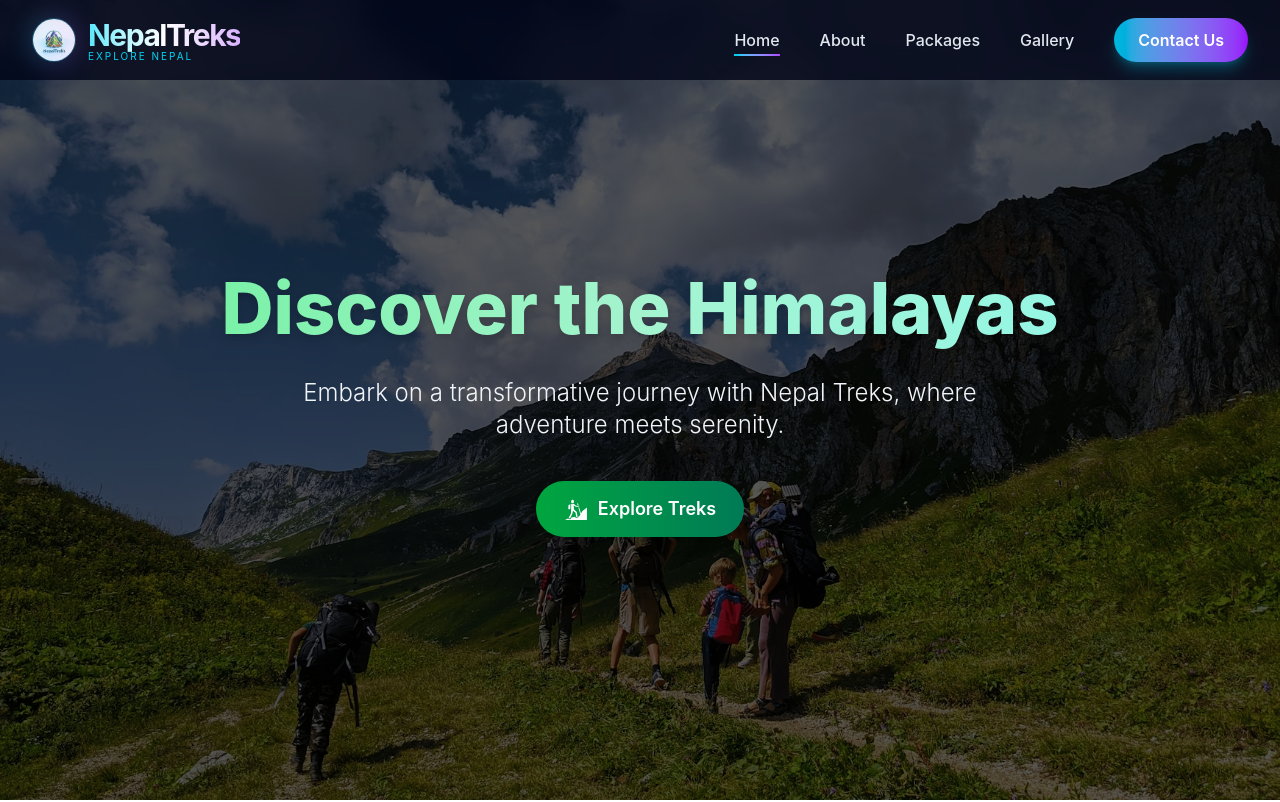
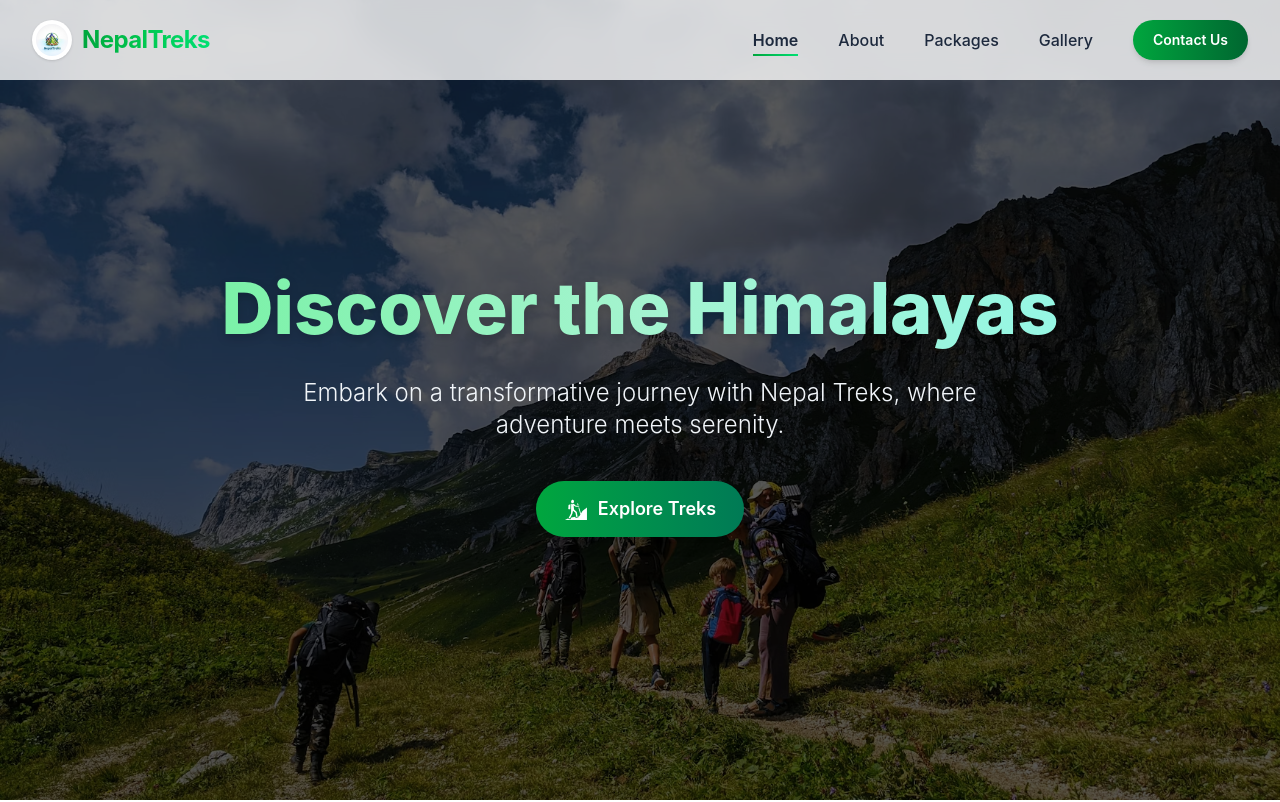
Before and after one commit to sabin-khatri/trekking_web, a React (Vite) app: page / in a window 1280 px wide. Shown: the top 802 px of the page. Built offline with nearby package versions, Linux system fonts and the light colour scheme.

Commit message:
updated code

```diff
--- a/src/components/Navbar.jsx
+++ b/src/components/Navbar.jsx
@@ -1,18 +1,16 @@
-"use client";
-
-import React, { useState, useEffect } from 'react';
+// src/components/Navbar.jsx
+import React from 'react';
+import { useState, useEffect } from 'react';
 import { Link, useLocation } from 'react-router-dom';
-import { motion } from 'framer-motion';
 
 export default function Navbar() {
   const [isMobileOpen, setIsMobileOpen] = useState(false);
   const [hasScrolled, setHasScrolled] = useState(false);
 
   const location = useLocation();
-
   useEffect(() => {
     const handleScroll = () => {
-      setHasScrolled(window.scrollY > 30);
+      setHasScrolled(window.scrollY > 40);
     };
 
     window.addEventListener('scroll', handleScroll);
@@ -28,48 +26,53 @@ export default function Navbar() {
 
   return (
     <nav
-      className={`fixed top-0 left-0 right-0 z-50 transition-all duration-300 backdrop-blur-lg
+      className={`
+        fixed top-0 left-0 right-0 z-50 transition-all duration-300 backdrop-blur-md
         ${hasScrolled
-          ? 'bg-slate-950/95 shadow-xl border-b border-cyan-500/20'
-          : 'bg-slate-950/80'
-        }`}
+          ? 'bg-white/95 shadow-md'
+          : 'bg-white/80'}
+      `}
     >
-      <div className="mx-auto max-w-7xl px-6 lg:px-8">
+      <div className="mx-auto max-w-7xl px-4 sm:px-6 lg:px-8">
         <div className="flex h-16 sm:h-20 items-center justify-between">
 
           {/* Logo */}
-          <Link to="/" className="flex items-center gap-3 group">
-            <div className="relative">
+          <Link to="/" className="flex items-center gap-2.5 group">
             <img
               src="src/assets/img/logo.png"
               alt="Nepal Treks Logo"
-                className="h-9 w-9 sm:h-11 sm:w-11 rounded-full object-cover border border-cyan-400/30
-                           group-hover:rotate-12 group-hover:scale-110 transition-all duration-300"
+              className="h-9 w-9 sm:h-10 sm:w-10 rounded-full object-cover bg-white p-1 shadow-sm
+                         group-hover:rotate-[15deg] group-hover:scale-110 transition-transform duration-300"
             />
-              <div className="absolute -inset-1 bg-gradient-to-r from-cyan-400 to-purple-500 rounded-full opacity-20 blur-md group-hover:opacity-40 transition-opacity" />
-            </div>
-
-            <div>
-              <span className="text-2xl sm:text-3xl font-bold tracking-tighter bg-gradient-to-r from-cyan-300 via-white to-purple-300 bg-clip-text text-transparent">
+            <span className="
+              text-xl sm:text-2xl font-bold tracking-tight
+              bg-gradient-to-r from-green-600 via-green-500 to-green-400
+              bg-clip-text text-transparent
+            ">
               NepalTreks
             </span>
-              <p className="text-[10px] text-cyan-400 -mt-1 tracking-[2px]">EXPLORE NEPAL</p>
-            </div>
           </Link>
 
           {/* Desktop Navigation */}
-          <div className="hidden md:flex items-center gap-10">
+          <div className="hidden md:flex items-center gap-8 lg:gap-10">
             {navItems.map((item) => (
               <Link
                 key={item.name}
                 to={item.path}
-                className="group relative font-medium text-slate-200 hover:text-white transition-colors duration-200"
+                className={`
+                  relative font-medium text-slate-800 transition-colors
+                  hover:text-green-600
+                  ${location.pathname === item.path ? 'text-green-600 font-semibold' : ''}
+                `}
               >
                 {item.name}
                 <span
-                  className={`absolute -bottom-1 left-0 h-[2px] w-0 bg-gradient-to-r from-cyan-400 to-purple-500
-                    transition-all duration-300 group-hover:w-full
-                    ${location.pathname === item.path ? 'w-full' : ''}`}
+                  className={`
+                    absolute -bottom-1 left-0 h-0.5 w-full origin-left scale-x-0
+                    bg-gradient-to-r from-green-600 to-green-400
+                    transition-transform duration-300
+                    ${location.pathname === item.path ? 'scale-x-100' : 'group-hover:scale-x-100'}
+                  `}
                 />
               </Link>
             ))}
@@ -77,68 +80,71 @@ export default function Navbar() {
             {/* Contact Button */}
             <Link
               to="/contact"
-              className="relative overflow-hidden group px-6 py-2.5 font-semibold text-white
-                         bg-gradient-to-r from-cyan-500 to-purple-600 rounded-full
-                         hover:from-cyan-600 hover:to-purple-700 transition-all duration-300
-                         shadow-lg shadow-cyan-500/30 hover:shadow-xl hover:shadow-purple-500/40
-                         active:scale-95"
+              className="
+                rounded-full bg-gradient-to-r from-green-600 to-green-800
+                px-5 py-2.5 text-sm font-semibold text-white shadow-md
+                hover:from-green-700 hover:to-green-900 hover:shadow-lg
+                hover:scale-105 active:scale-95 transition-all duration-200
+              "
             >
-              <span className="relative z-10">Contact Us</span>
-              <div className="absolute inset-0 bg-white/20 translate-y-full group-hover:translate-y-0 transition-transform duration-300" />
+              Contact Us
             </Link>
           </div>
 
-          {/* Mobile Menu Button */}
+          {/* Mobile Hamburger */}
           <button
+            className="md:hidden p-2 rounded-md text-slate-800 hover:bg-slate-100 transition-colors"
             onClick={() => setIsMobileOpen(!isMobileOpen)}
-            className="md:hidden p-3 rounded-xl text-slate-200 hover:bg-white/10 transition-colors"
             aria-label="Toggle mobile menu"
           >
             {isMobileOpen ? (
-              <svg xmlns="http://www.w3.org/2000/svg" className="h-7 w-7" fill="none" viewBox="0 0 24 24" stroke="currentColor" strokeWidth={2.5}>
-                <path strokeLinecap="round" strokeLinejoin="round" d="M6 18L18 6M6 6l12 12" />
+              // Close icon
+              <svg className="h-7 w-7" fill="none" viewBox="0 0 24 24" stroke="currentColor">
+                <path strokeLinecap="round" strokeLinejoin="round" strokeWidth={2} d="M6 18L18 6M6 6l12 12" />
               </svg>
             ) : (
-              <svg xmlns="http://www.w3.org/2000/svg" className="h-7 w-7" fill="none" viewBox="0 0 24 24" stroke="currentColor" strokeWidth={2.5}>
-                <path strokeLinecap="round" strokeLinejoin="round" d="M4 6h16M4 12h16M4 18h16" />
+
+              <svg className="h-7 w-7" fill="none" viewBox="0 0 24 24" stroke="currentColor">
+                <path strokeLinecap="round" strokeLinejoin="round" strokeWidth={2} d="M4 6h16M4 12h16M4 18h16" />
               </svg>
             )}
           </button>
         </div>
       </div>
 
-      {/* Mobile Menu */}
+
       <div
-        className={`md:hidden overflow-hidden transition-all duration-500 ease-out bg-slate-950/95 border-t border-cyan-500/10
-          ${isMobileOpen ? 'max-h-[420px] py-6' : 'max-h-0 py-0'}`}
+        className={`
+          md:hidden overflow-hidden transition-all duration-400 ease-in-out
+          bg-white/95 backdrop-blur-md border-t border-slate-100
+          ${isMobileOpen ? 'max-h-[500px] py-5 shadow-lg' : 'max-h-0 py-0'}
+        `}
       >
-        <div className="flex flex-col px-6 space-y-2">
-          {navItems.map((item, index) => (
-            <motion.div
+        <div className="flex flex-col px-4 space-y-2">
+          {navItems.map((item) => (
+            <Link
               key={item.name}
-              initial={{ opacity: 0, x: -20 }}
-              animate={{ opacity: 1, x: 0 }}
-              transition={{ delay: index * 0.05 }}
-            >
-              <Link
               to={item.path}
+              className={`
+                block px-5 py-3.5 rounded-lg text-base font-medium transition-colors
+                ${location.pathname === item.path
+                  ? 'bg-green-50 text-green-700 font-semibold'
+                  : 'text-slate-800 hover:bg-green-50 hover:text-green-700'}
+              `}
               onClick={() => setIsMobileOpen(false)}
-                className={`block px-6 py-4 rounded-2xl text-lg font-medium transition-all
-                  ${location.pathname === item.path
-                    ? 'bg-cyan-500/10 text-cyan-400'
-                    : 'text-slate-300 hover:bg-white/5 hover:text-white'}`}
             >
               {item.name}
             </Link>
-            </motion.div>
           ))}
 
           <Link
             to="/contact"
+            className="
+              block mt-3 mx-5 py-3.5 text-center rounded-full font-semibold
+              bg-gradient-to-r from-green-600 to-green-800 text-white
+              hover:from-green-700 hover:to-green-900 active:scale-95 transition-all
+            "
             onClick={() => setIsMobileOpen(false)}
-            className="mt-6 mx-2 py-4 text-center rounded-2xl font-semibold text-lg
-                       bg-gradient-to-r from-cyan-500 to-purple-600 text-white
-                       active:scale-[0.97] transition-all shadow-lg"
           >
             Contact Us
           </Link>
```
Lines whose indentation alone changed are shown as unchanged.
